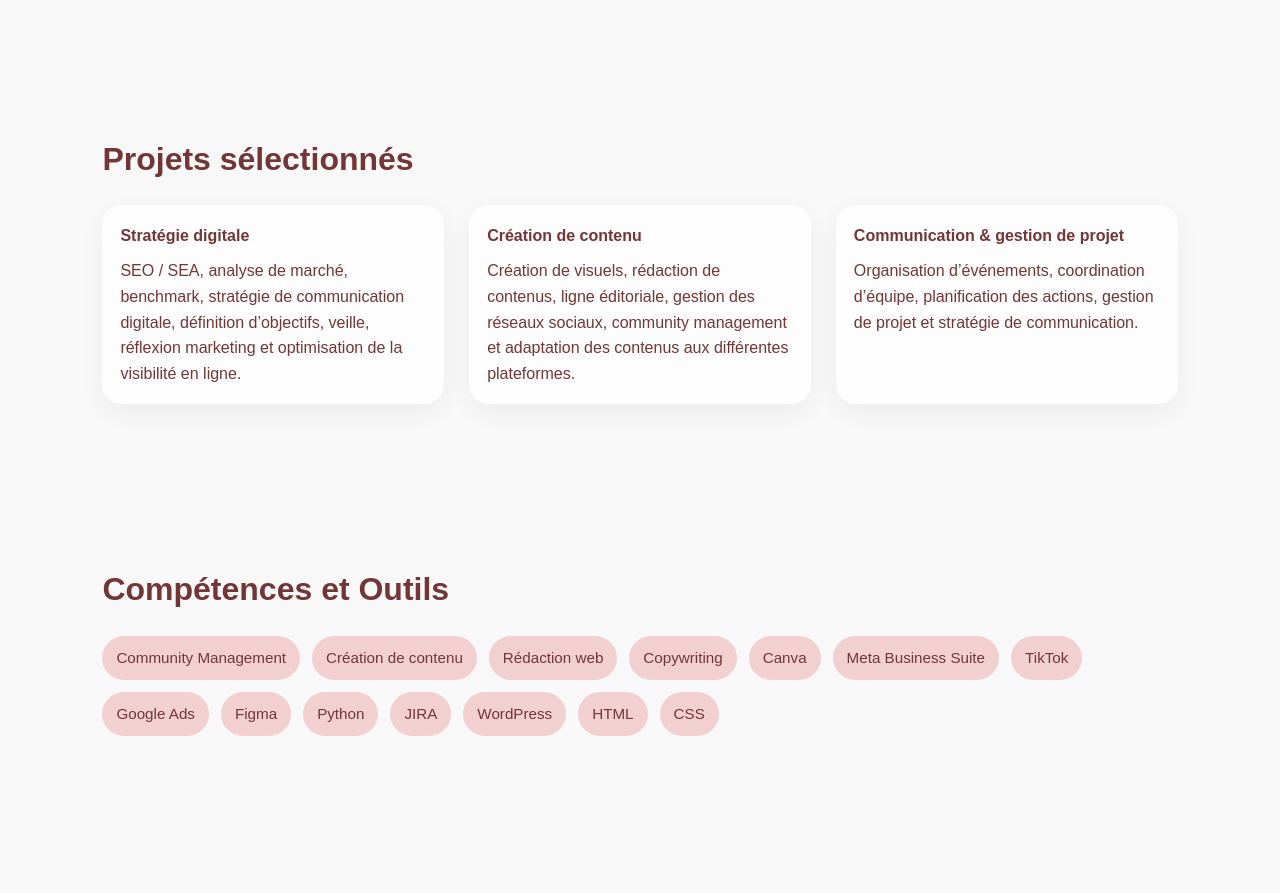
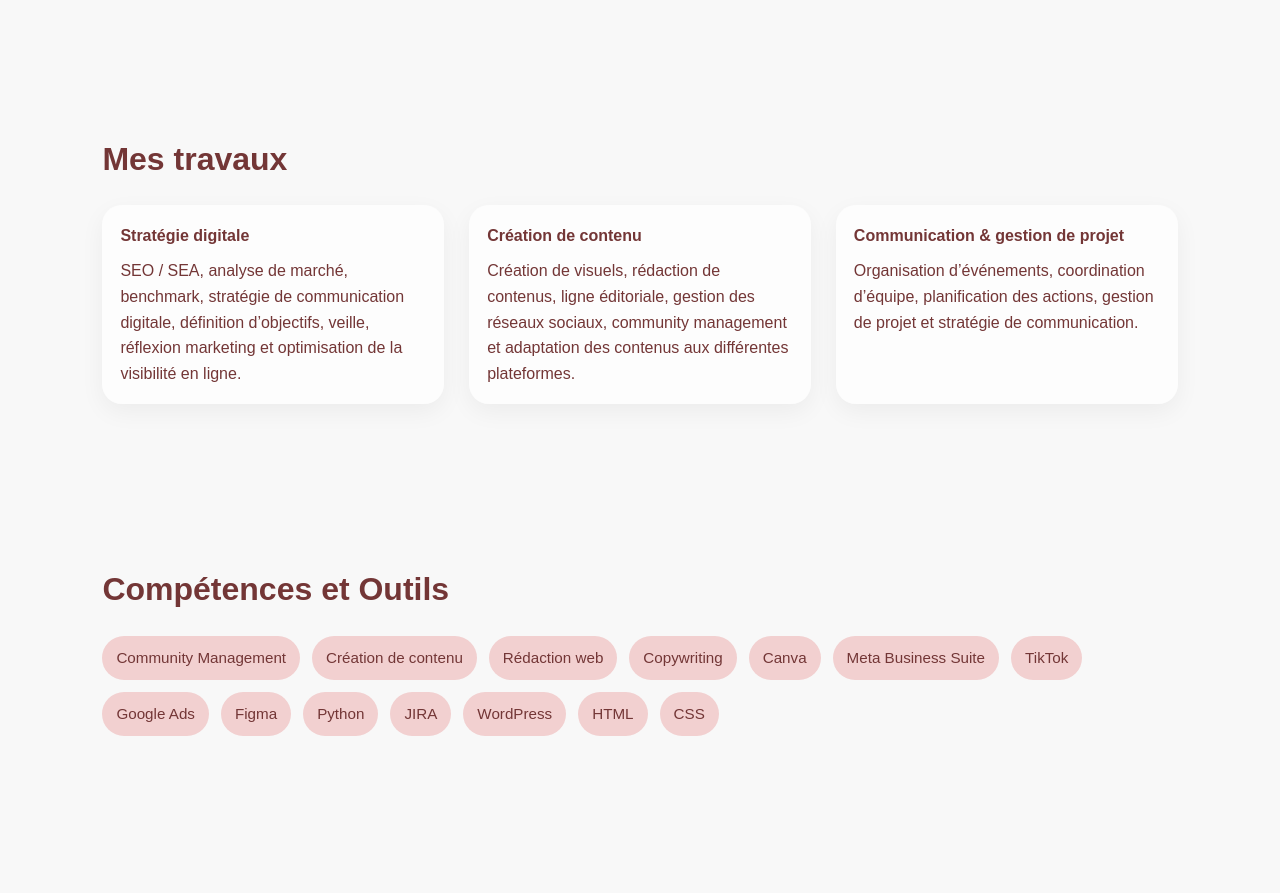
Before and after one commit to margaritafaundez/margaritafaundez.github.io, a plain HTML site: page index.html in a window 1280 px wide. Shown: the part 1080-1973 px from the top of the page. Drawn offline with Linux system fonts and the light colour scheme.

Commit message:
update index
mes travaux

```diff
--- a/index.html
+++ b/index.html
@@ -50,7 +50,7 @@
     </section>
 
     <section id="projects" class="section">
-      <h3>Projets sélectionnés</h3>
+      <h3>Mes travaux</h3>
 
       <div class="projects-grid">
         <article class="card">
```
